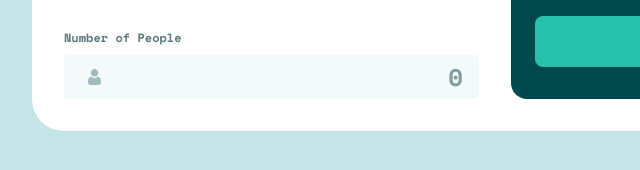
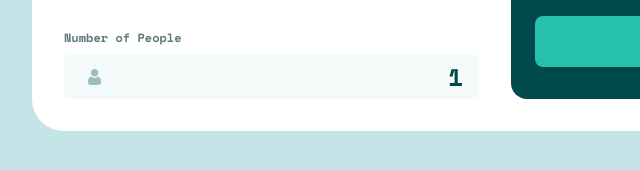
Before and after one commit to YuliaLantzberg/tip-calculator_fm, a plain HTML site: page index.html in a window 1280 px wide. Both pictures are taken after a click on the button "RESET". Shown: the part 462-632 px from the top of the page, 144-784 px from the left. Drawn offline with nearby package versions, Linux system fonts and the light colour scheme.

Commit message:
Set ppl default 1. Fix reset bug

```diff
--- a/index.html
+++ b/index.html
@@ -64,9 +64,10 @@
 						<input
 							type="number"
 							class="calculator__input"
-							placeholder="0"
+							placeholder="1"
 							min="1"
 							id="input-ppl"
+							value="1"
 						/>
 					</section>
 				</div>
--- a/script.js
+++ b/script.js
@@ -119,16 +119,17 @@ function resetErrors() {
 }
 function handleReset(e) {
 	bill_input.value = "";
-	numOfPpl_input.value = "";
+	numOfPpl_input.value = "1";
+	56872;
 
 	resetTipBtns();
 	resetCustomTip();
 	// Reset errors
 	resetErrors();
+	updatePerPersonSection(null, 1, 0, 0);
 }
 
 // Handle the style of buttons when custom tip is focused
-console.log(document.hasFocus() && customTip_input === document.activeElement);
 if (document.hasFocus() && customTip_input === document.activeElement) {
 	resetTipBtns();
 }
```
